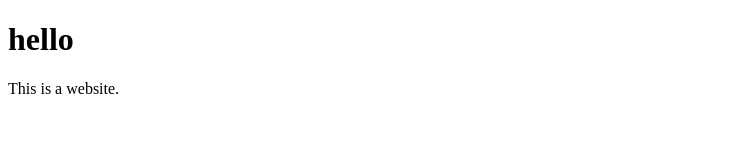
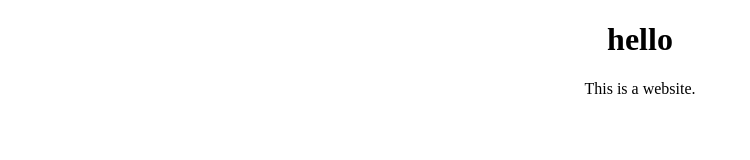
Before and after one commit to mari-husain/mari-husain.github.io, a plain HTML site: page index.html in a window 1280 px wide. Shown: the whole page, without its empty margins (0-750 px from the left). Drawn offline with Linux system fonts and the light colour scheme.

Commit message:
center text

```diff
--- a/index.html
+++ b/index.html
@@ -1,12 +1,14 @@
 <!DOCTYPE html>
 <html>
 <head>
-<title>Mari Husain</title>
+<title>Mari Husain's Awesome Website</title>
 </head>
 <body>
 
-<h1>hello</h1>
-<p>This is a website.</p>
+<div align="center">
+    <h1>hello</h1>
+    <p>This is a website.</p>
+</div>
 
 </body>
 </html>
```
